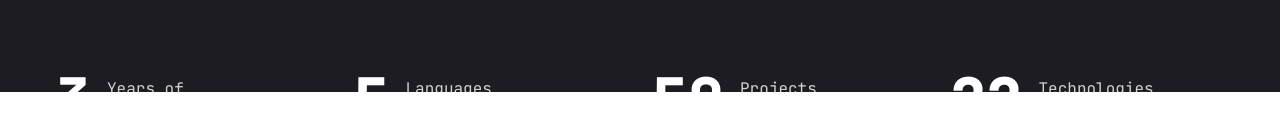
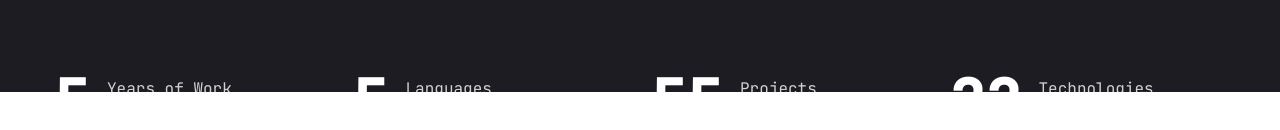
Before and after one commit to jasonfaeq/Latest-Portfolio, a Next.js app: page / in a window 1280 px wide. Shown: the part 708-838 px from the top of the page. Built offline with nearby package versions, Linux system fonts and the light colour scheme.

Commit message:
further edits..

```diff
--- a/app/resume/page.jsx
+++ b/app/resume/page.jsx
@@ -44,7 +44,7 @@ const about = {
     },
     {
       fieldName: "Experience",
-      fieldValue: "6+ years",
+      fieldValue: "5+ years",
     },
     {
       fieldName: "Skype",
--- a/components/Stats.jsx
+++ b/components/Stats.jsx
@@ -4,15 +4,15 @@ import CountUp from "react-countup";
 
 const stats = [
   {
-    num: 3,
-    text: "Years of experience",
+    num: 5,
+    text: "Years of Work Experience",
   },
   {
     num: 5,
     text: "Languages Spoken",
   },
   {
-    num: 50,
+    num: 55,
     text: "Projects Completed",
   },
   {
```
